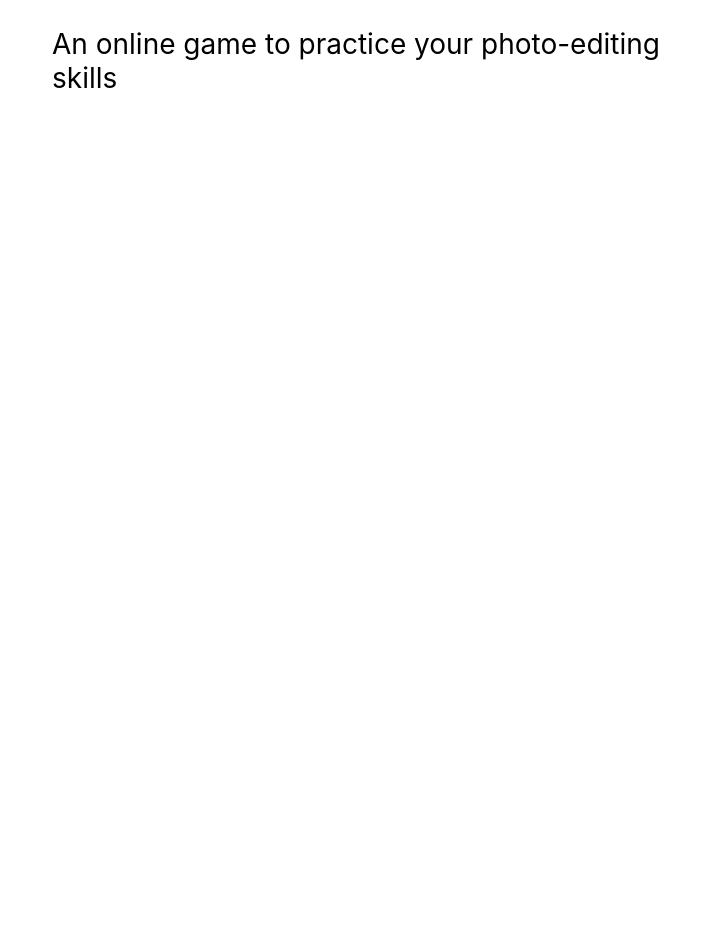
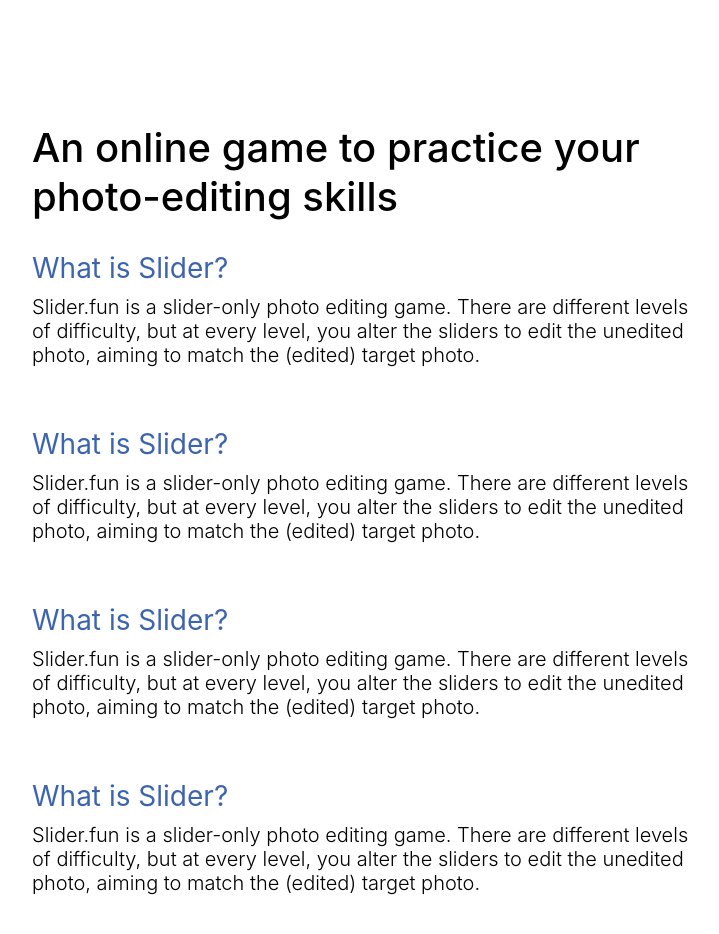
Before and after one commit to dartmouth-cs98-23f/slider.fun-frontend, a React (Create React App) app: page / in a window 1280 px wide. Shown: the part 920-1854 px from the top of the page, without its empty margins (268-987 px from the left). Before the commit the page ends 1034 px from the top, so only its background shows below. Built offline with nearby package versions, Linux system fonts and the light colour scheme.

Commit message:
Tutorial page draft and tutorial button

```diff
--- a/src/pages/Home.jsx
+++ b/src/pages/Home.jsx
@@ -1,4 +1,4 @@
-import React from 'react';
+import React, { useRef } from 'react';
 import "../styles/home.scss";
 // import Header from '../components/Header'
 // import homeSliderPic from "../assets/group8.svg"
@@ -6,26 +6,54 @@
 import { useNavigate } from "react-router-dom";
 
 const Home = () => {
+  const tutorialRef = useRef(null);
   const navigate = useNavigate();
+
+  const scrollToTutorial = () => {
+    tutorialRef.current.scrollIntoView({ behavior: 'smooth' });
+  };
 
   return (
     <div className='homeContainer'>
-      {/* <Header /> */}
       <div className="mainMenu">
         <img src={sliderLogo} alt=""></img>
 
         <div className='buttonContainer'>
-          <button>Tutorial</button>
+          <button onClick={scrollToTutorial}>Tutorial</button>
           <button onClick={() => { navigate("/stage1") }}>
             Play
           </button>
         </div>
       </div>
 
-      <div className="tutorialText">
+      <div className="tutorialText" ref={tutorialRef}>
         <h1 className="tutorialHeader">
           An online game to practice your photo-editing skills
         </h1>
+        <h2 className="tutorialHeader2">
+          What is Slider?
+        </h2>
+        <p className="tutorialParagraph">
+          Slider.fun is a slider-only photo editing game. There are different levels of difficulty, but at every level, you alter the sliders to edit the unedited photo, aiming to match the (edited) target photo.
+        </p>
+        <h2 className="tutorialHeader2">
+          What is Slider?
+        </h2>
+        <p className="tutorialParagraph">
+          Slider.fun is a slider-only photo editing game. There are different levels of difficulty, but at every level, you alter the sliders to edit the unedited photo, aiming to match the (edited) target photo.
+        </p>
+        <h2 className="tutorialHeader2">
+          What is Slider?
+        </h2>
+        <p className="tutorialParagraph">
+          Slider.fun is a slider-only photo editing game. There are different levels of difficulty, but at every level, you alter the sliders to edit the unedited photo, aiming to match the (edited) target photo.
+        </p>
+        <h2 className="tutorialHeader2">
+          What is Slider?
+        </h2>
+        <p className="tutorialParagraph">
+          Slider.fun is a slider-only photo editing game. There are different levels of difficulty, but at every level, you alter the sliders to edit the unedited photo, aiming to match the (edited) target photo.
+        </p>
       </div>
     </div>
   );
--- a/src/styles/home.scss
+++ b/src/styles/home.scss
@@ -3,7 +3,8 @@
   justify-content: center;
   flex-direction: column;
   align-items: center;
-  height: 100vh;
+  // height: 100vh;
+
 
   .mainMenu {
 
@@ -17,7 +18,8 @@
     img {
       height: auto;
       width: 500px;
-      margin: 50px;
+      margin-top: 200px;
+      margin-bottom: 50px;
     }
 
     .buttonContainer {
@@ -56,26 +58,42 @@
     }
   }
 
-
-
-}
-
   .tutorialText {
     position: relative;
     top: 40vh; // This will position the text right below the viewport regardless of its height
-  width: 50%;
+    max-width: 680px;
+    margin: 0 auto;
     text-align: left;
 
     .tutorialHeader {
       flex-shrink: 0;
       color: #000;
-    font-size: 28px;
+      font-size: 40px;
+      font-style: normal;
+      font-weight: 500;
+      line-height: normal;
+      margin-top: 50px;
+      margin-bottom: 30px;
+    }
+
+    .tutorialHeader2 {
+      flex-shrink: 0;
       font-style: normal;
       font-weight: 400;
+      font-size: 28px;
       line-height: normal;
+      color: #3C64B1;
+      margin-bottom: 10px;
     }
 
-
-
+    .tutorialParagraph{
+      font-size: 20px;
+      font-style: normal;
+      font-weight: 300;
+      margin-top: 10px;
+      margin-bottom: 60px;
+    }
 
   }
+
+}
```
Lines whose indentation alone changed are shown as unchanged.
